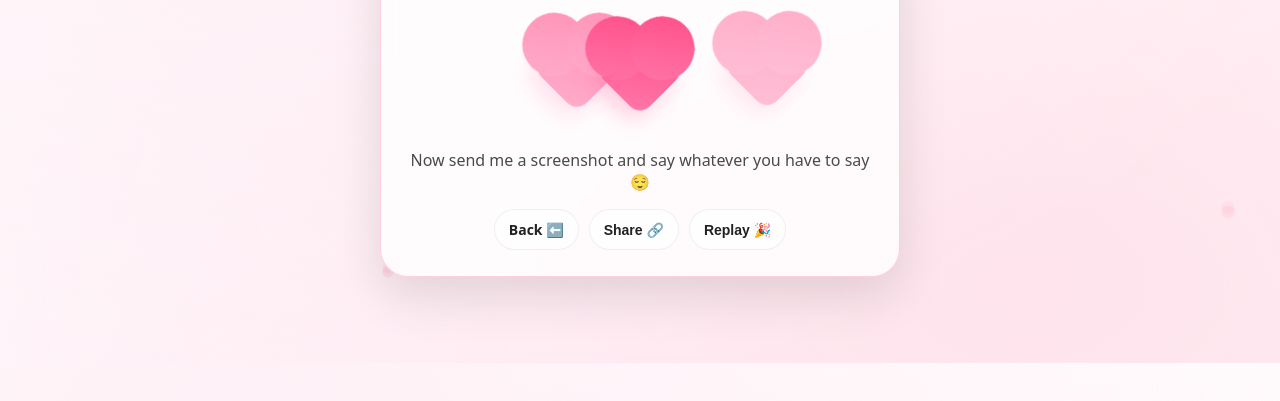
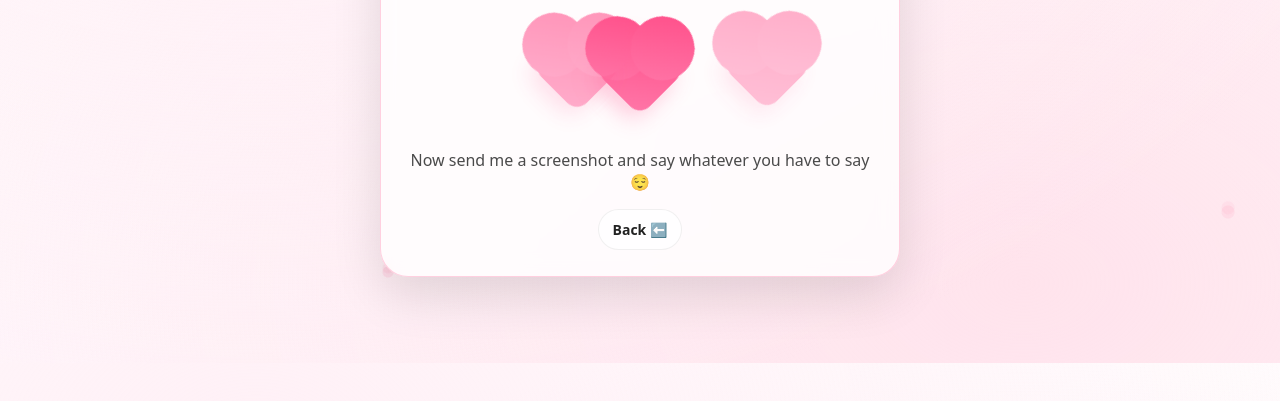
Before and after one commit to Sreekar-1804/Javascript, a plain HTML site: page yes.html in a window 1280 px wide. Shown: the part 437-838 px from the top of the page. Drawn offline with Linux system fonts and the light colour scheme.

Commit message:
Update yes.html

```diff
--- a/yes.html
+++ b/yes.html
@@ -29,8 +29,6 @@
 
     <div class="actions" aria-label="Extra actions">
       <a class="btn ghost link-btn" href="index.html">Back ⬅️</a>
-      <button class="btn ghost" id="shareYesBtn" type="button">Share 🔗</button>
-      <button class="btn ghost" id="replayConfettiBtn" type="button">Replay 🎉</button>
     </div>
   </main>
 
```
